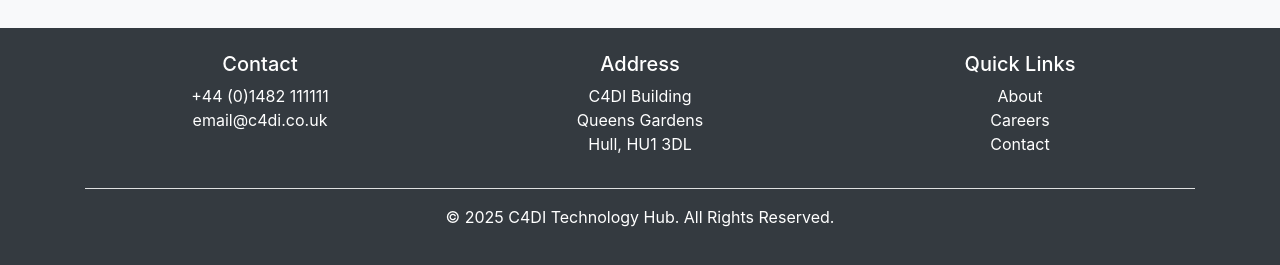
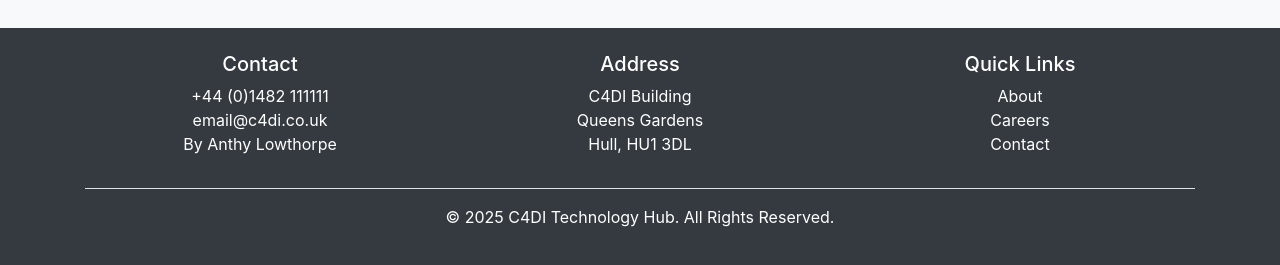
Before and after one commit to gloooomie/C4DI, a plain HTML site: page index.html in a window 1280 px wide. Shown: the part 1352-1617 px from the top of the page. Drawn offline with nearby package versions, Linux system fonts and the light colour scheme.

Commit message:
Update index.html

```diff
--- a/index.html
+++ b/index.html
@@ -265,7 +265,7 @@
       <div class="row">
         <div class="col-md-4">
           <h5>Contact</h5>
-          <p>+44 (0)1482 111111<br>email@c4di.co.uk</p>
+          <p>+44 (0)1482 111111<br>email@c4di.co.uk<br>By Anthy Lowthorpe</p>
         </div>
         <div class="col-md-4">
           <h5>Address</h5>
```
